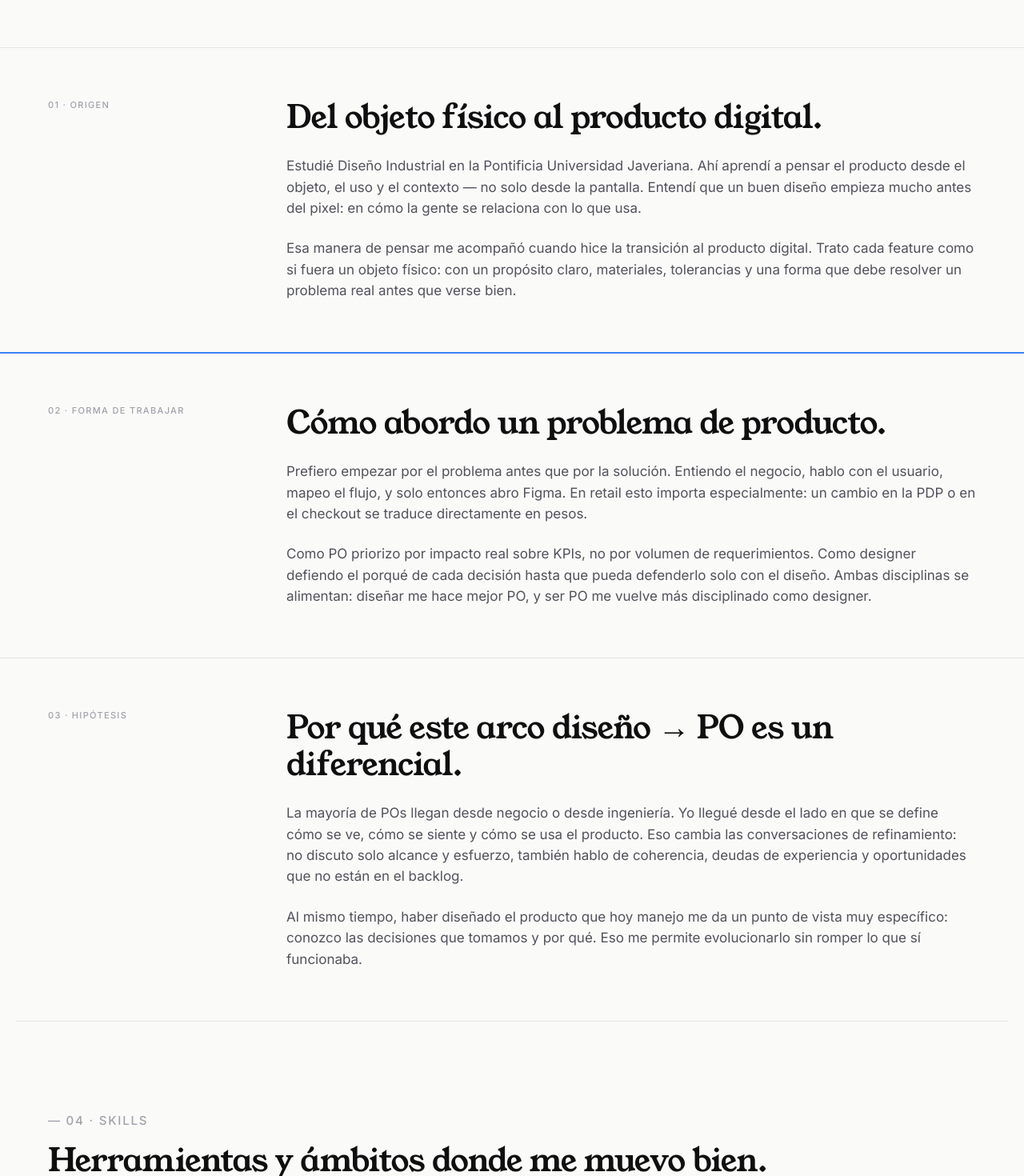
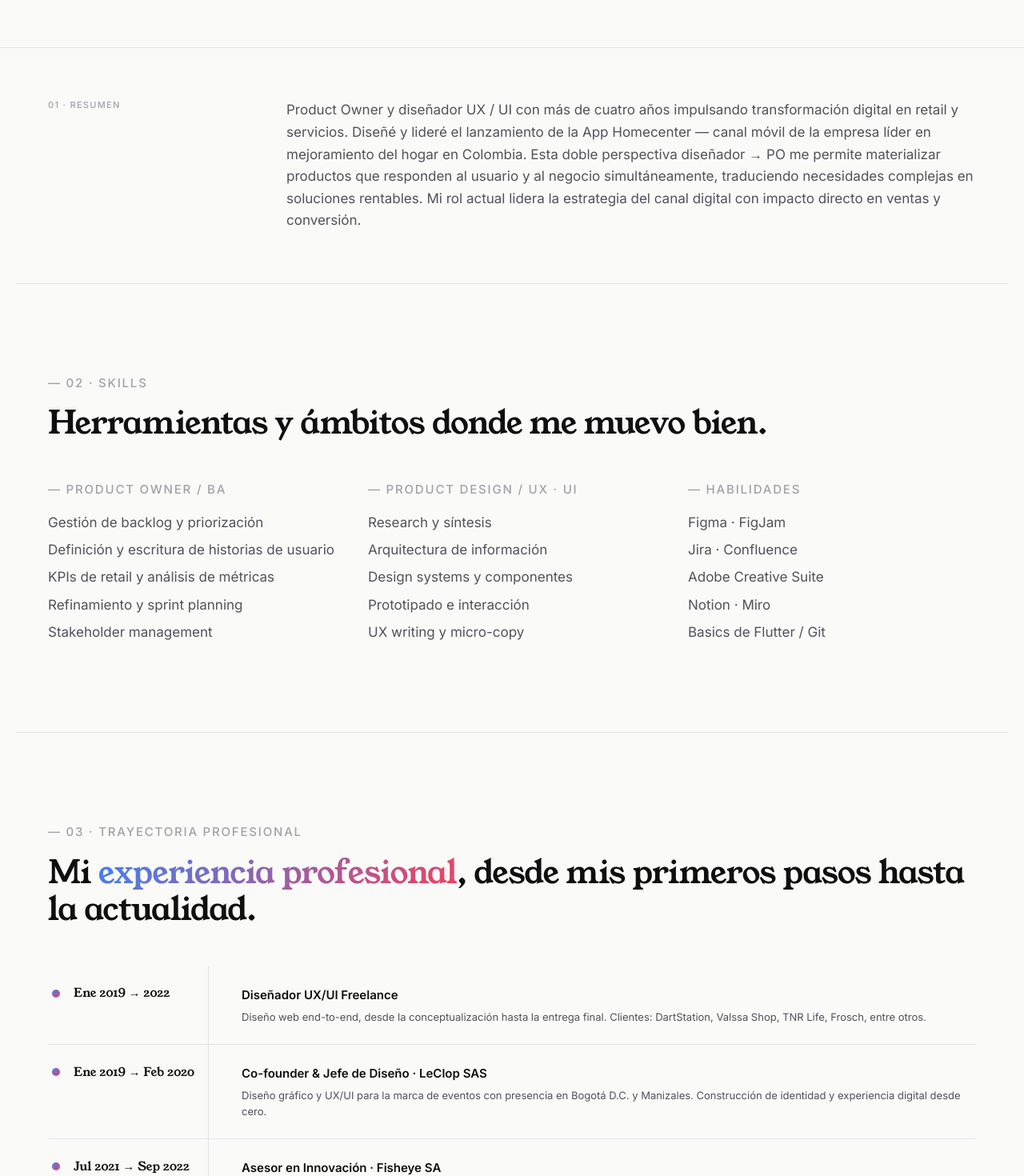
Before and after one commit to Santiagomejial/portfolio, a Next.js app: page /about in a window 1280 px wide. Shown: the part 640-2110 px from the top of the page at 80% size. Built offline with nearby package versions, Linux system fonts and the light colour scheme.

Commit message:
feat(about): consolidar 3 secciones en Resumen + sync timeline con Home

```diff
--- a/app/about/page.tsx
+++ b/app/about/page.tsx
@@ -7,8 +7,10 @@ import {
   CaseSection,
   Footer,
   Timeline,
+  HighlightTitle,
   type TimelineItem,
 } from '@/components';
+import { HOME } from '@/content/home';
 
 /**
  * ABOUT — /about
@@ -16,45 +18,8 @@ import {
  * Copy final y foto portrait los reemplaza Santiago en la fase Claude Design.
  */
 
-const TIMELINE: TimelineItem[] = [
-  {
-    year: '2016 — 2020',
-    title: 'Diseño Industrial · Pontificia Universidad Javeriana',
-    description:
-      'Formación en producto físico, ergonomía, materiales y procesos. La base para pensar el producto digital desde objeto, uso y contexto.',
-  },
-  {
-    year: '2021',
-    title: 'Transición al producto digital',
-    description:
-      'DartStation y LeClop. Primeros proyectos UX/UI aplicando el método de producto industrial a interfaces.',
-  },
-  {
-    year: '2022 — 2024',
-    title: 'UX Lead retail · Sodimac',
-    description:
-      'Kioscos Digitales, Asistentes de Compra y Store in Store. Diseño de experiencias híbridas tienda–digital.',
-  },
-  {
-    year: 'Sep 2024',
-    title: 'UX Lead App Homecenter',
-    description:
-      'A cargo de un equipo de 5 diseñadores. Rediseño integral de la app de retail más grande de Colombia.',
-  },
-  {
-    year: 'Abr 2025',
-    title: 'Release Flutter',
-    description:
-      'Migración completa a Flutter con la experiencia rediseñada. Cierre del ciclo de diseño.',
-    milestone: true,
-  },
-  {
-    year: 'Jul 2025 — hoy',
-    title: 'BA / Product Owner',
-    description:
-      'Paso al rol de dueño del producto que diseñé. Lidero un equipo de 6 y la evolución del backlog.',
-  },
-];
+const RESUMEN_TEXT =
+  'Product Owner y diseñador UX / UI con más de cuatro años impulsando transformación digital en retail y servicios. Diseñé y lideré el lanzamiento de la App Homecenter — canal móvil de la empresa líder en mejoramiento del hogar en Colombia. Esta doble perspectiva diseñador → PO me permite materializar productos que responden al usuario y al negocio simultáneamente, traduciendo necesidades complejas en soluciones rentables. Mi rol actual lidera la estrategia del canal digital con impacto directo en ventas y conversión.';
 
 export default function AboutPage() {
   return (
@@ -106,68 +71,28 @@ export default function AboutPage() {
         />
       </PageHero>
 
-      {/* 01 — ORIGEN */}
-      <CaseSection
-        number="01"
-        label="Origen"
-        title="Del objeto físico al producto digital."
+      {/* 01 — RESUMEN */}
+      <section
+        id="resumen"
+        className="border-t border-line py-12 md:py-16"
       >
-        <p>
-          Estudié Diseño Industrial en la Pontificia Universidad Javeriana. Ahí
-          aprendí a pensar el producto desde el objeto, el uso y el contexto —
-          no solo desde la pantalla. Entendí que un buen diseño empieza mucho
-          antes del pixel: en cómo la gente se relaciona con lo que usa.
-        </p>
-        <p>
-          Esa manera de pensar me acompañó cuando hice la transición al
-          producto digital. Trato cada feature como si fuera un objeto físico:
-          con un propósito claro, materiales, tolerancias y una forma que debe
-          resolver un problema real antes que verse bien.
-        </p>
-      </CaseSection>
-
-      {/* 02 — FORMA DE TRABAJAR */}
-      <CaseSection
-        number="02"
-        label="Forma de trabajar"
-        title="Cómo abordo un problema de producto."
-        chapterBreak
-      >
-        <p>
-          Prefiero empezar por el problema antes que por la solución. Entiendo
-          el negocio, hablo con el usuario, mapeo el flujo, y solo entonces
-          abro Figma. En retail esto importa especialmente: un cambio en la PDP
-          o en el checkout se traduce directamente en pesos.
-        </p>
-        <p>
-          Como PO priorizo por impacto real sobre KPIs, no por volumen de
-          requerimientos. Como designer defiendo el porqué de cada decisión
-          hasta que pueda defenderlo solo con el diseño. Ambas disciplinas se
-          alimentan: diseñar me hace mejor PO, y ser PO me vuelve más
-          disciplinado como designer.
-        </p>
-      </CaseSection>
-
-      {/* 03 — POR QUÉ ESTE ARCO */}
-      <CaseSection
-        number="03"
-        label="Hipótesis"
-        title="Por qué este arco diseño → PO es un diferencial."
-      >
-        <p>
-          La mayoría de POs llegan desde negocio o desde ingeniería. Yo llegué
-          desde el lado en que se define cómo se ve, cómo se siente y cómo se
-          usa el producto. Eso cambia las conversaciones de refinamiento: no
-          discuto solo alcance y esfuerzo, también hablo de coherencia,
-          deudas de experiencia y oportunidades que no están en el backlog.
-        </p>
-        <p>
-          Al mismo tiempo, haber diseñado el producto que hoy manejo me da un
-          punto de vista muy específico: conozco las decisiones que tomamos y
-          por qué. Eso me permite evolucionarlo sin romper lo que sí
-          funcionaba.
-        </p>
-      </CaseSection>
+        <div className="container-portfolio">
+          <div className="grid gap-8 md:grid-cols-12">
+            <div className="md:col-span-3">
+              <div className="sticky top-28">
+                <div className="text-eyebrow font-medium uppercase tracking-eyebrow text-ink-mute">
+                  01 · Resumen
+                </div>
+              </div>
+            </div>
+            <div className="md:col-span-9">
+              <p className="text-body-lg leading-relaxed text-ink-soft">
+                {RESUMEN_TEXT}
+              </p>
+            </div>
+          </div>
+        </div>
+      </section>
 
       {/* SKILLS */}
       <section
@@ -175,7 +100,7 @@ export default function AboutPage() {
         className="container-portfolio border-t border-line py-20 md:py-28"
       >
         <SectionHead
-          label="04 · Skills"
+          label="02 · Skills"
           title="Herramientas y ámbitos donde me muevo bien."
           className="mb-12"
         />
@@ -201,7 +126,7 @@ export default function AboutPage() {
             </ul>
           </div>
           <div>
-            <Eyebrow className="mb-4">Herramientas</Eyebrow>
+            <Eyebrow className="mb-4">Habilidades</Eyebrow>
             <ul className="space-y-2 text-body-lg text-ink-soft">
               <li>Figma · FigJam</li>
               <li>Jira · Confluence</li>
@@ -213,22 +138,22 @@ export default function AboutPage() {
         </div>
       </section>
 
-      {/* TIMELINE extendido con educación */}
+      {/* TRAYECTORIA — sincronizada con Home (single source of truth) */}
       <section
         id="trajectory"
         className="container-portfolio border-t border-line py-20 md:py-28"
       >
         <SectionHead
-          label="05 · Trayectoria"
-          title="De Javeriana a Product Owner."
+          label="03 · Trayectoria Profesional"
+          title={<HighlightTitle {...HOME.timeline.title} />}
           className="mb-12"
         />
-        <Timeline items={TIMELINE} />
+        <Timeline items={HOME.timeline.items as TimelineItem[]} />
       </section>
 
       {/* FUERA DEL PRODUCTO — toque personal */}
       <CaseSection
-        number="06"
+        number="04"
         label="Fuera del producto"
         title="Lo que me mantiene curioso."
       >
```
